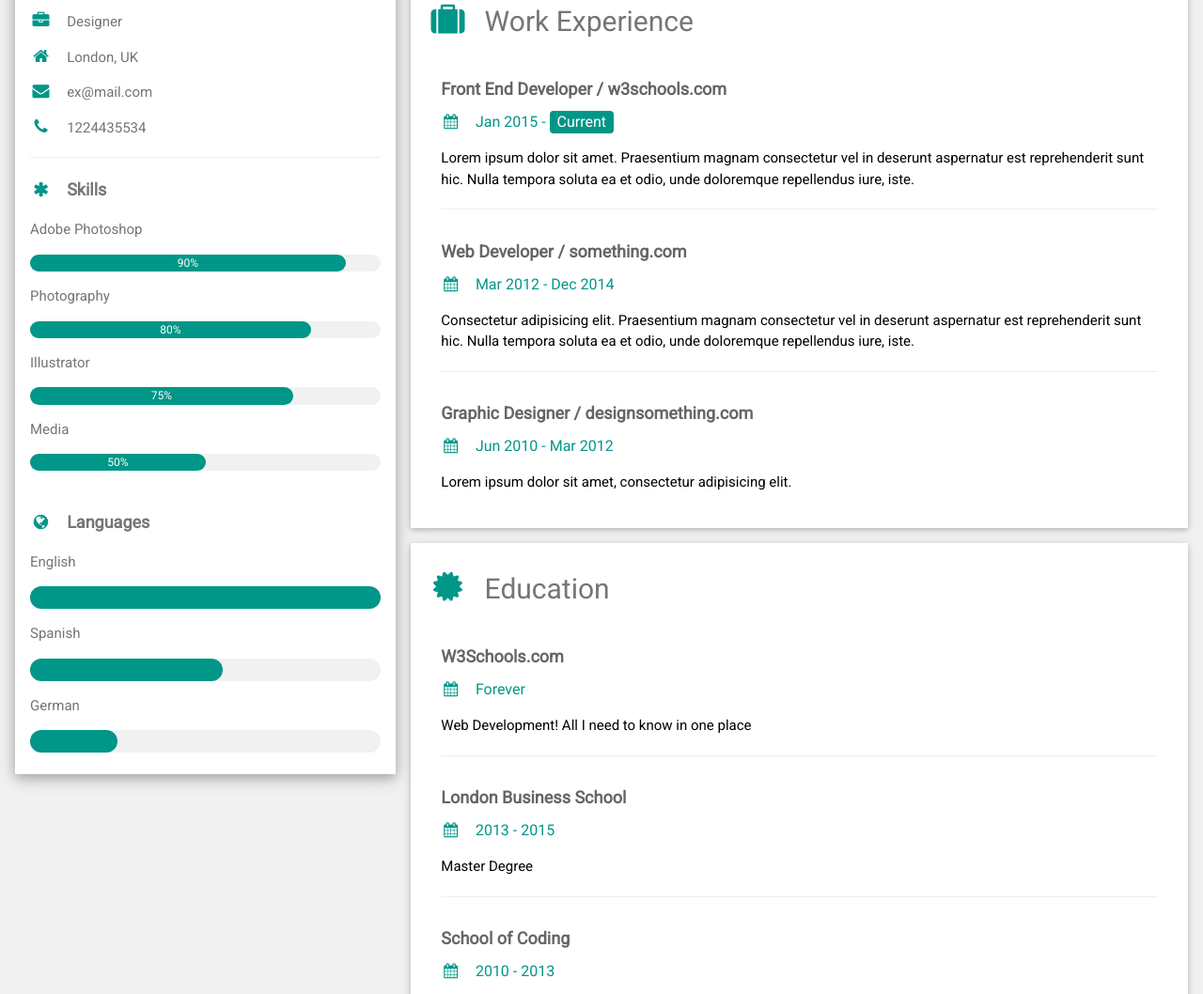
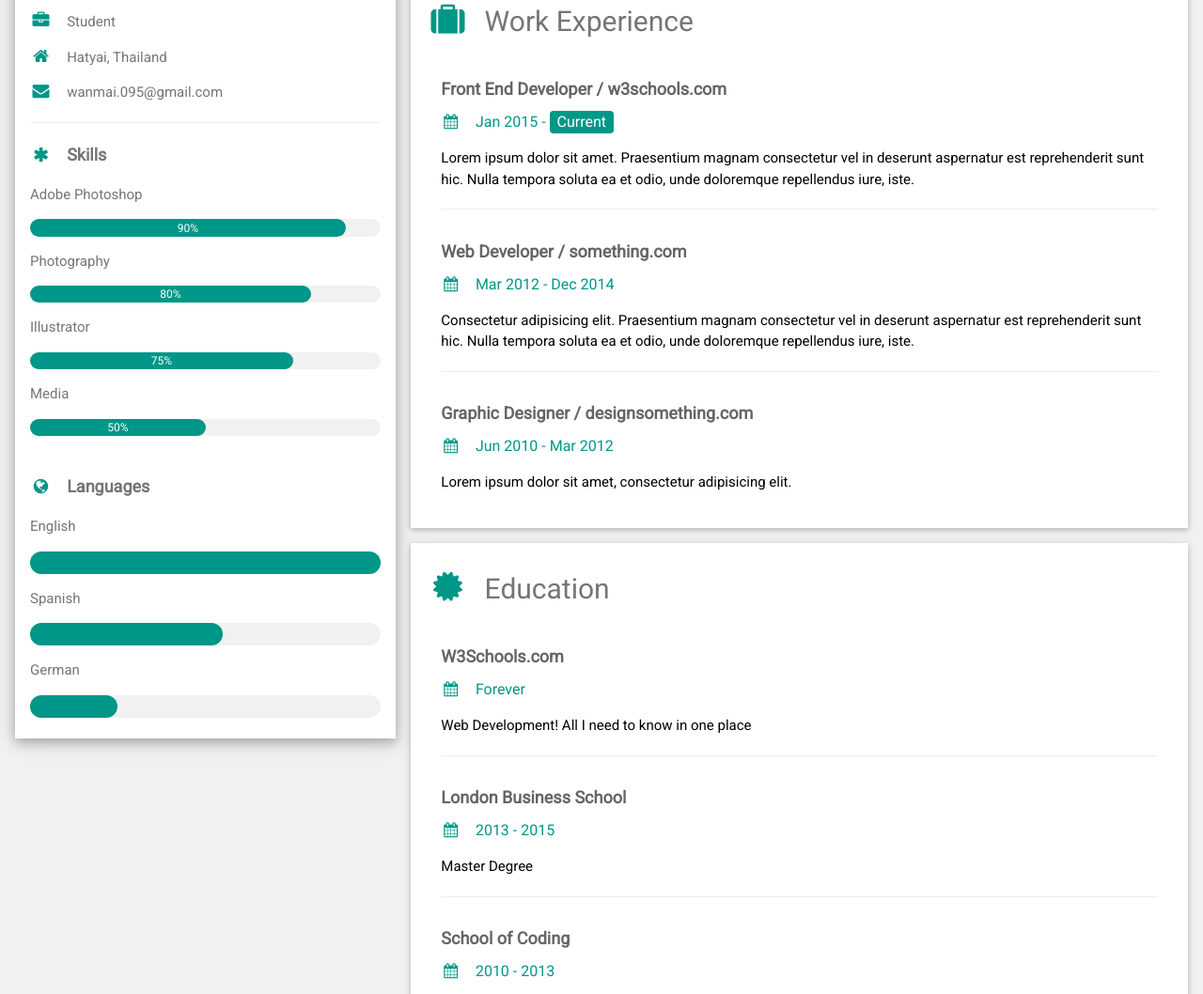
Before and after one commit to monthip/project-1, a plain HTML site: page index.html in a window 1280 px wide. Shown: the part 42-1100 px from the top of the page at 94% size. Drawn offline with nearby package versions, Linux system fonts and the light colour scheme.

Commit message:
Update index.html

```diff
--- a/index.html
+++ b/index.html
@@ -28,11 +28,11 @@ html,body,h1,h2,h3,h4,h5,h6 {font-family: "Roboto", sans-serif}
           </div>
         </div>
         <div class="w3-container">
-          <p><i class="fa fa-briefcase fa-fw w3-margin-right w3-large w3-text-teal"></i>Designer</p>
-          <p><i class="fa fa-home fa-fw w3-margin-right w3-large w3-text-teal"></i>London, UK</p>
-          <p><i class="fa fa-envelope fa-fw w3-margin-right w3-large w3-text-teal"></i>ex@mail.com</p>
-          <p><i class="fa fa-phone fa-fw w3-margin-right w3-large w3-text-teal"></i>1224435534</p>
-          <hr>
+          <p><i class="fa fa-briefcase fa-fw w3-margin-right w3-large w3-text-teal"></i>Student</p>
+          <p><i class="fa fa-home fa-fw w3-margin-right w3-large w3-text-teal"></i>Hatyai, Thailand</p>
+          <p><i class="fa fa-envelope fa-fw w3-margin-right w3-large w3-text-teal"></i>wanmai.095@gmail.com</p>
+
+           <hr>
 
           <p class="w3-large"><b><i class="fa fa-asterisk fa-fw w3-margin-right w3-text-teal"></i>Skills</b></p>
           <p>Adobe Photoshop</p>
```
